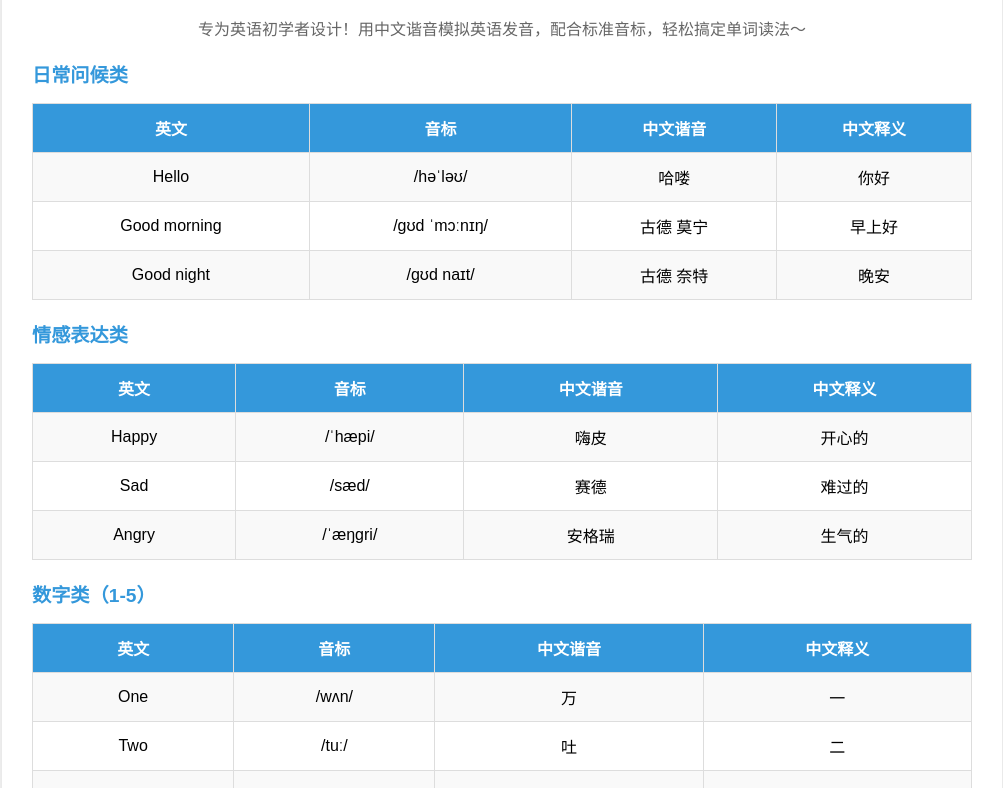
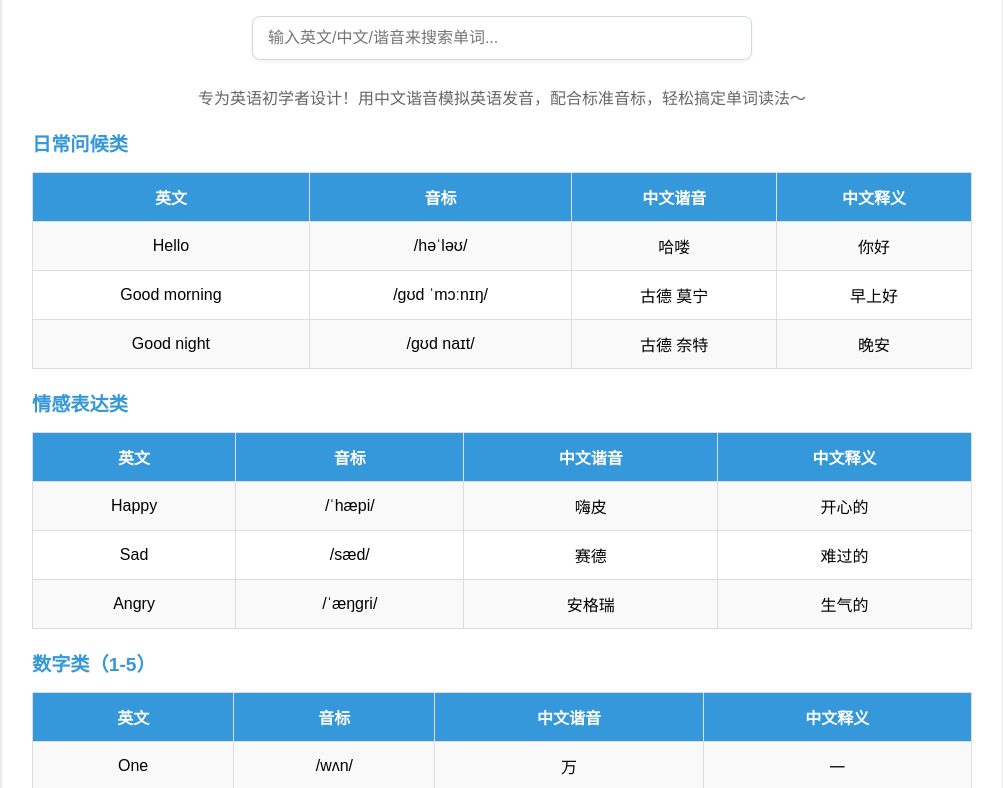
Before and after one commit to feizi06035-collab/english-phonetic, a plain HTML site: page index.html in a window 1280 px wide. Shown: the part 110-898 px from the top of the page, without its empty margins (138-1141 px from the left). Drawn offline with Linux system fonts and the light colour scheme.

Commit message:
Add search input and real-time search feature
Added a search input box and implemented real-time search functionality for the word list.

```diff
--- a/index.html
+++ b/index.html
@@ -66,6 +66,24 @@
 <body>
     <div class="container">
         <h1>英语中文谐音发音指南 | 零基础快速记单词</h1>
+        <!-- 搜索框区域 -->
+<div style="text-align: center; margin: 25px 0;">
+  <input
+    type="text"
+    id="searchInput"
+    placeholder="输入英文/中文/谐音来搜索单词..."
+    style="
+      padding: 12px 15px;
+      width: 85%;
+      max-width: 500px;
+      border: 1px solid #d0d7de;
+      border-radius: 8px;
+      font-size: 16px;
+      outline: none;
+      box-shadow: 0 2px 4px rgba(0,0,0,0.05);
+    "
+  >
+</div>
         <p style="text-align: center; margin-bottom: 20px; color: #666;">
             专为英语初学者设计！用中文谐音模拟英语发音，配合标准音标，轻松搞定单词读法～
         </p>
@@ -99,5 +117,18 @@
             <tr><td>Five</td><td>/faɪv/</td><td>法爱夫</td><td>五</td></tr>
         </table>
     </div>
+    <script>
+// 实时搜索功能
+document.getElementById('searchInput').addEventListener('input', function(e) {
+  const keyword = e.target.value.toLowerCase().trim();
+  const allRows = document.querySelectorAll('table tr');
+
+  allRows.forEach(row => {
+    if (row.querySelector('th')) return;
+    const rowText = row.textContent.toLowerCase();
+    row.style.display = rowText.includes(keyword) ? '' : 'none';
+  });
+});
+</script>
 </body>
 </html>
```
